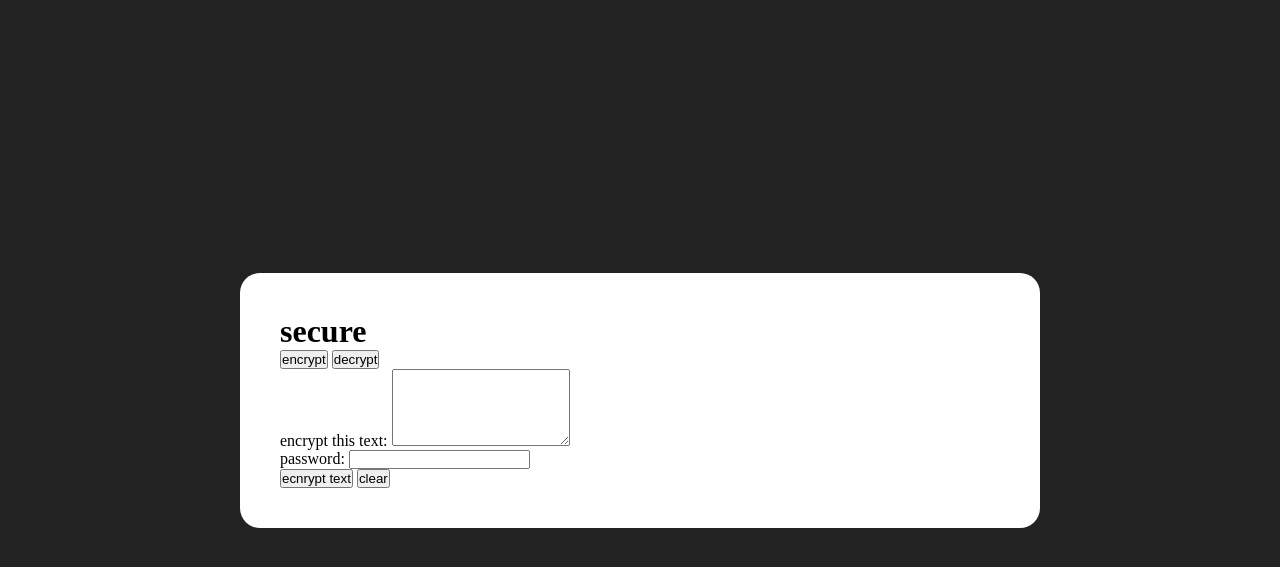
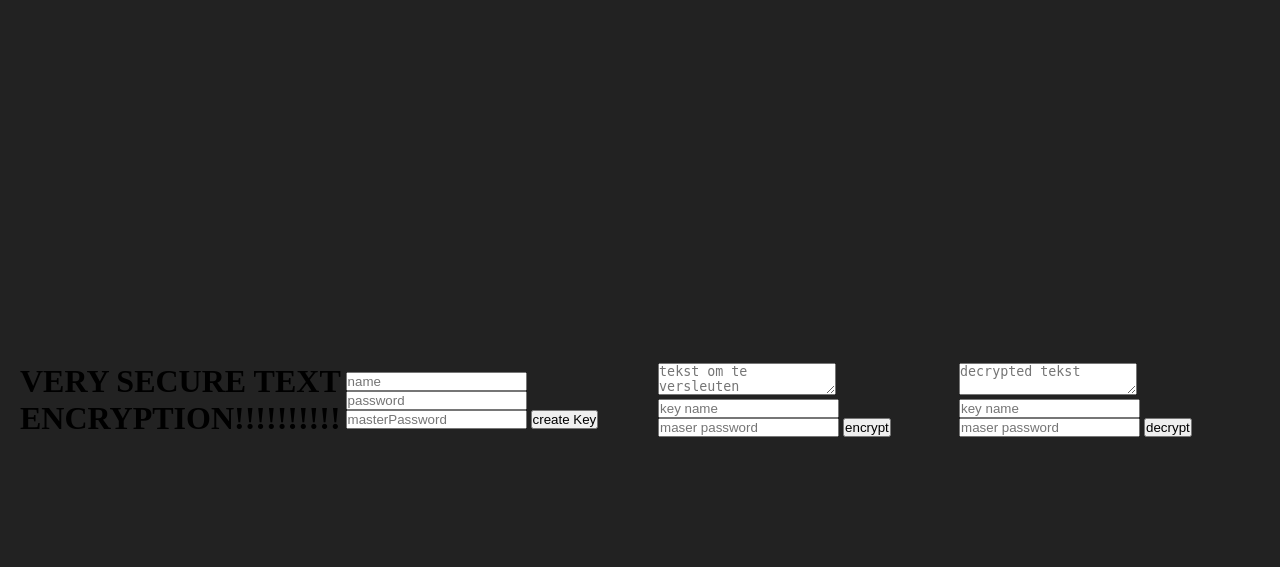
Before and after one commit to Justin-1095970/cyberLes5, a Flask app: page / in a window 1280 px wide. Shown: the top 567 px of the page. Run offline with Flask 3, Linux system fonts and the light colour scheme.

Commit message:
continueing from where i left off.

```diff
--- a/app.py
+++ b/app.py
@@ -1,12 +1,40 @@
+import os
+
 from flask import Flask, render_template, request, jsonify
 from crypto_service import CryptoService
 
 app = Flask(__name__)
-crypto_service = CryptoService()
+crypto = CryptoService()
 
 @app.route('/')
 def index():
     return render_template('index.html')
+
+@app.route('/api/create-key', methods=['POST'])
+def create_key():
+    try:
+        data = request.get_json()
+        key_name = data.get('key_name', '').strip()
+        password = data.get('password', '').strip()
+        master_password = data.get('master_password', '').strip()
+
+        if not all([key_name, password, master_password]):
+            return jsonify({'error': 'Please fill all required fields.'}), 400
+
+        salt = os.urandom(16)
+        key = crypto.generate_key(password, salt)
+
+        key_info = crypto.save_key(key_name, key, master_password)
+
+        return jsonify({
+            'success': True,
+            'key_info': {
+                'key_name': key_info['key_name'],
+                'created_on': key_info['created_on']
+            }
+        })
+    except Exception as e:
+        return jsonify({'error': str(e)}), 500
 
 @app.route('/api/encrypt', methods=['POST'])
 def api_encrypt():
--- a/templates/index.html
+++ b/templates/index.html
@@ -6,38 +6,38 @@
     <link rel="stylesheet" href="{{ url_for('static' , filename='css/style.css') }}">
 </head>
 <body>
-   <div class="container">
-       <h1>secure</h1>
+   <h1>VERY SECURE TEXT ENCRYPTION!!!!!!!!!!</h1>
 
-       <div class="mode-toggle">
-           <button id="encryptBtn" class="active">encrypt</button>
-           <button id="decryptBtn">decrypt</button>
-       </div>
+    <form id="createKeyForm">
+        <input type="text" id="keyName" placeholder="name" required>
+        <input type="password" id="password" placeholder="password" required>
+        <input type="password" id="masterPassword" placeholder="masterPassword" required>
+        <button type="submit">create Key</button>
+    </form>
 
-       <form id="encryptForm">
-           <div>
-               <label id="textLabel">encrypt this text: </label>
-               <textarea id="inputText" rows="5" required></textarea>
-           </div>
+    <form id="encryptForm">
+        <textarea id="plaintext" placeholder="tekst om te versleuten" required></textarea>
+        <input type="text" id="encryptedKeyName" placeholder="key name" required>
+        <input type="password" id="encryptedMasterPassword" placeholder="maser password" required>
+        <button type="submit">encrypt</button>
+    </form>
 
-           <div>
-               <label>password: </label>
-               <input type="password" id="password" required>
-           </div>
+    <div id="encryptedResult" style="display:none">
+        <h3>encrypt tekst: </h3>
+        <textarea id="encryptedText" readonly></textarea>
+    </div>
 
-           <button type="submit" id="submitBtn">ecnrypt text</button>
-           <button type="button" id="clearBtn">clear</button>
-       </form>
+   <form id="decryptForm">
+        <textarea id="decipherText" placeholder="decrypted tekst" required></textarea>
+        <input type="text" id="decryptedKeyName" placeholder="key name" required>
+        <input type="password" id="decryptedMasterPassword" placeholder="maser password" required>
+        <button type="submit">decrypt</button>
+    </form>
 
-       <div id="resultSection" style="display: none">
-           <h3 id="resultTitle">result: </h3>
-           <div id="resultText"></div>
-           <button id="copyBtn">copy</button>
-       </div>
+    <div id="decryptedResult" style="display:none">
+            <h3>decrypt tekst: </h3>
+            <textarea id="decryptedText" readonly></textarea>
+    </div>
 
-       <div id="successAlert" style="display: none;"></div>
-       <div id="errorAlert" style="display: none;"></div>
-
-   </div>
 </body>
 </html>
```
Also changed, not shown: crypto_service.py (+21 -0 lines).
